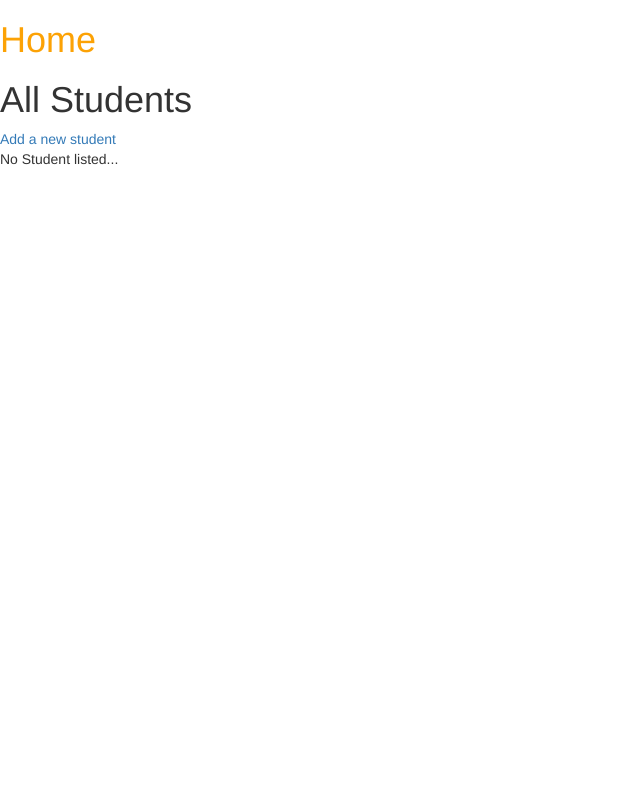
After one commit to jaemk/scriptrack, a Django app: template tally/templates/tally/students.html in a window 1280 px wide. The commit adds this page. Shown: the whole page, without its empty margins (0-640 px from the left). Run offline with Django 3.2, Linux system fonts and the light colour scheme; the template is opened without the code that fills it, so the values that code supplies are empty; some libraries are stand-ins or nearby versions.

Commit message:
update views and add student templates

```diff
--- /dev/null
+++ b/tally/static/css/blog.css
@@ -0,0 +1,3 @@
+h1 a{
+    color: #FCA205;
+}
--- /dev/null
+++ b/tally/templates/tally/base.html
@@ -0,0 +1,19 @@
+{% load staticfiles %}
+<html>
+    <head>
+        <title> Scrip Tracking </title>
+        <link rel="stylesheet" href="//maxcdn.bootstrapcdn.com/bootstrap/3.2.0/css/bootstrap.min.css">
+        <link rel="stylesheet" href="//maxcdn.bootstrapcdn.com/bootstrap/3.2.0/css/bootstrap-theme.min.css">
+        <!--    <link href='//fonts.googleapis.com/css?family=Lobster&subset=latin,latin-ext' rel='stylesheet' type='text/css'> -->
+        <link rel="stylesheet" href="{% static 'css/blog.css' %}">
+    </head>
+    <body>
+        <div>
+            <h1><a href="/">Home</a></h1>
+        </div>
+        <div>
+            {% block content %}
+            {% endblock %}
+        </div>
+    </body>
+</html>
--- a/tally/templates/tally/index.html
+++ b/tally/templates/tally/index.html
@@ -1,3 +1,6 @@
+{% extends 'tally/base.html' %}
+
+{% block content %}
     <h1> Tally Index </h1>
 
     <ul>
@@ -5,3 +8,4 @@
         <li><a href="{% url 'tally:businesses' %}">Businesses</a></li>
         <li><a href="{% url 'tally:purchases' %}">Purchases</a></li>
     </ul>
+{% endblock %}
--- /dev/null
+++ b/tally/templates/tally/students.html
@@ -0,0 +1,20 @@
+{% extends 'tally/base.html' %}
+
+{% block content %}
+    <h1> All Students </h1>
+
+    {% if error_message %}<p><strong>{{ error_message }}</strong></p>{% endif %}
+
+    <a href="{% url 'tally:add_student' %}">Add a new student</a>
+
+    {% if student_list %}
+        <ul>
+            {% for student in student_list %}
+                <li><a href="{% url 'tally:student_detail' student.id %}">{{ student.full_name }}</a></li>
+            {% endfor %}
+        </ul>
+    {% else %}
+        <p>No Student listed...</p>
+    {% endif %}
+
+{% endblock %}
--- a/tally/urls.py
+++ b/tally/urls.py
@@ -8,9 +8,12 @@ urlpatterns = [
         url(r'^students/$', views.students, name='students'),
         url(r'^businesses/$', views.businesses, name='businesses'),
         url(r'^purchases/$', views.purchases, name='purchases'),
-        url(r'^students/(?P<student_name>[a-zA-Z0-9_]+)/$',
+        url(r'^students/(?P<student_id>[a-zA-Z0-9_]+)/$',
             views.student_detail, name='student_detail'),
 
         url(r'^businesses/(?P<business_name>[a-zA-Z0-9_]+)/$',
             views.business_detail, name='business_detail'),
+        url(r'^purchases/(?P<purchase_id>[a-zA-Z0-9_]+)/$',
+            views.purchase_detail, name='purchase_detail'),
+        url(r'^add/student/$', views.add_student, name='add_student'),
         ]
```
Also changed, not shown: tally/templates/tally/add_student.html (added, +7 -0 lines), tally/templates/tally/student_detail.html (added, +11 -0 lines), tally/views.py (+20 -10 lines). Lines whose indentation alone changed are shown as unchanged.
